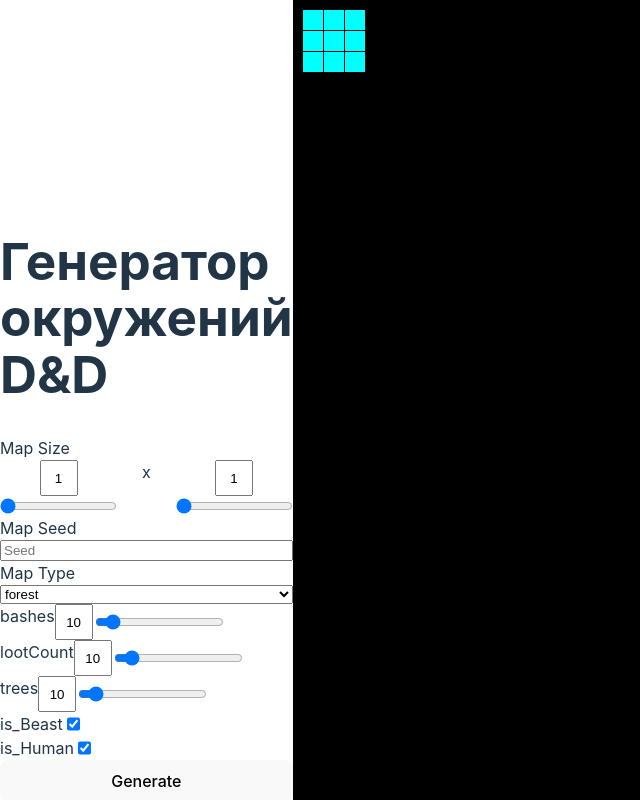
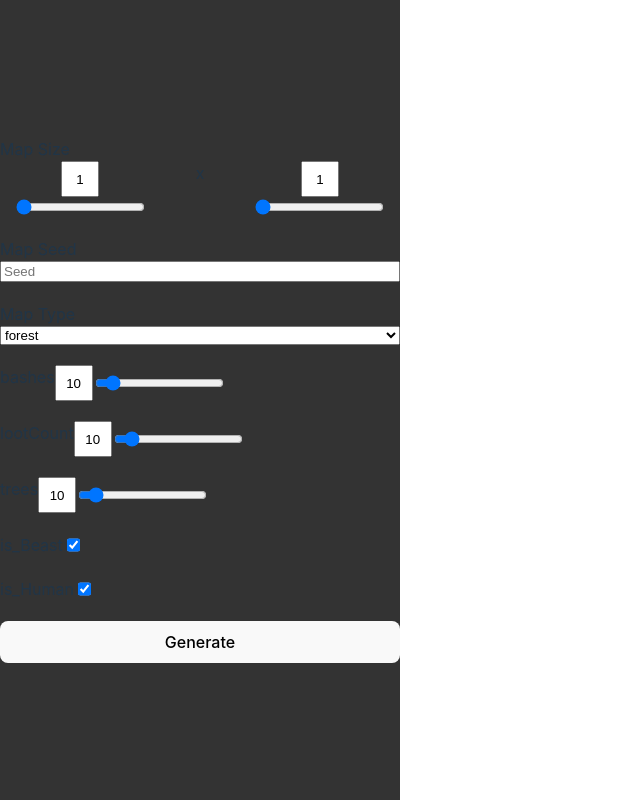
Before and after one commit to Qubis1539/DnDMapGenerator, a React (Vite) app: page / in a window 1280 px wide. Shown: the top 800 px of the page, without its empty margins (0-640 px from the left). Built offline with nearby package versions, Linux system fonts and the light colour scheme.

Commit message:
add generation script

```diff
--- a/package.json
+++ b/package.json
@@ -10,6 +10,7 @@
     "preview": "vite preview"
   },
   "dependencies": {
+    "classnames": "^2.5.1",
     "react": "^18.3.1",
     "react-dom": "^18.3.1",
     "three": "^0.169.0"
--- a/src/App.jsx
+++ b/src/App.jsx
@@ -6,6 +6,9 @@
 
 function App() {
     const [settings, setSettings] = useState({
+        UI: {
+            showControls: true,
+        },
         mapSize: {
             x: 1,
             y: 1,
@@ -63,9 +66,9 @@
     // };
     return (
         <div>
-			<h1>Генератор окружений D&D</h1>
-			<ThreeScene size={settings.mapSize} />
+            {/* <h1>Генератор окружений D&D</h1> */}
             <ControlPanel settings={settings} setSettings={setSettings} />
+            {/* <ThreeScene size={settings.mapSize} /> */}
         </div>
     );
 }
--- a/src/ThreeScene.jsx
+++ b/src/ThreeScene.jsx
@@ -12,8 +12,8 @@
         const renderer = new THREE.WebGLRenderer();
 
         // Установка размеров рендера
-		const width = 50 * 20;
-		const height = 50 * 20;
+        const width = window.innerWidth - (window.innerWidth % 20);
+        const height = window.innerHeight - (window.innerHeight % 20);
         renderer.setSize(width, height);
         document.body.appendChild(renderer.domElement);
 
@@ -34,11 +34,7 @@
                 const square2d = new THREE.PlaneGeometry(cubeSize, cubeSize);
                 const cube2d = new THREE.Mesh(square2d, material);
 
-				cube2d.position.set(
-					startPosX + i * cubeSize + i,
-					startPosY - j * cubeSize - j,
-					0
-				);
+                cube2d.position.set(startPosX + i * cubeSize + i, startPosY - j * cubeSize - j, 0);
                 sheet[i].push(cube2d);
                 scene.add(cube2d);
             }
--- a/src/assets/controlPanel.css
+++ b/src/assets/controlPanel.css
@@ -8,7 +8,44 @@
 .controlPanel {
     display: flex;
     flex-direction: column;
+    justify-content: center;
+    gap: 20px;
+    height: 100%;
+    position: relative;
 }
+
+.controlPanel__burger {
+    position: absolute;
+    left: 100%;
+}
+.arrow {
+    width: 50px;
+    height: 50px;
+    transform: scaleX(-1);
+    transition: all 0.3s ease;
+    /* background: white; */
+
+    /* height: 50px; */
+}
+
+.controlPanel__container {
+    /* position: relative; */
+    position: fixed;
+    background: #333;
+    top: 0;
+    left: -400px;
+    max-width: 400px;
+    width: 400px;
+    height: 100%;
+    transition: all 0.3s ease;
+}
+.controlPanel__container.show {
+    left: 0;
+}
+.controlPanel__container.show .controlPanel__burger .arrow {
+    transform: scaleX(1);
+}
+
 .controlPanel input[type="number"] {
     width: 30px;
     height: 30px;
@@ -44,3 +81,12 @@
     height: 30px;
     text-align: center;
 }
+
+.controlPanel__burger {
+    display: flex;
+    flex-direction: column;
+    justify-content: center;
+    align-items: center;
+    width: 50px;
+    cursor: pointer;
+}
--- a/src/components/ControlPanel.jsx
+++ b/src/components/ControlPanel.jsx
@@ -1,6 +1,7 @@
 import React, { useEffect } from "react";
 import { useState } from "react";
 import { log } from "three/webgpu";
+import cn from "classnames";
 import "../assets/controlPanel.css";
 
 const ControlPanel = ({ settings, setSettings }) => {
@@ -44,11 +45,7 @@
                     id="checkbox"
                     checked={settings.mapTypeSettings[mapType][mapTypeSetting]}
                     onChange={(e) => {
-						handleChangeSetting(
-							mapType,
-							mapTypeSetting,
-							e.target.checked
-						);
+                        handleChangeSetting(mapType, mapTypeSetting, e.target.checked);
                     }}
                 />
             </>
@@ -62,11 +59,7 @@
                     id={mapTypeSetting}
                     value={settings.mapTypeSettings[mapType][mapTypeSetting]}
                     onChange={(e) => {
-						handleChangeSetting(
-							mapType,
-							mapTypeSetting,
-							e.target.value
-						);
+                        handleChangeSetting(mapType, mapTypeSetting, e.target.value);
                     }}
                 />
                 <input
@@ -74,13 +67,7 @@
                     min="1"
                     max="100"
                     value={settings.mapTypeSettings[mapType][mapTypeSetting]}
-					onChange={(e) =>
-						handleChangeSetting(
-							mapType,
-							mapTypeSetting,
-							e.target.value
-						)
-					}
+                    onChange={(e) => handleChangeSetting(mapType, mapTypeSetting, e.target.value)}
                 />
             </>
         );
@@ -88,37 +75,54 @@
     const mapTypeControl = (e) => {
         // console.log(settings.mapTypeSettings["forest"]);
         const mapType = settings.mapType;
-		return Object.keys(settings.mapTypeSettings[mapType]).map(
-			(mapTypeSetting) => {
+        return Object.keys(settings.mapTypeSettings[mapType]).map((mapTypeSetting) => {
             return (
-					<div
-						className="controlPanel__field controlPanel__row"
-						key={mapTypeSetting}
-					>
+                <div className="controlPanel__field controlPanel__row" key={mapTypeSetting}>
                     <label>{mapTypeSetting}</label>
                     {mapTypeSetting.includes("is_")
                         ? generateCheckboxField(mapType, mapTypeSetting)
                         : generateInputField(mapType, mapTypeSetting)}
                 </div>
             );
-			}
-		);
+        });
     };
     useEffect(() => {
         // console.log(settings);
     });
+    const toggleMenu = () => {
+        setSettings({
+            ...settings,
+            UI: {
+                ...settings.UI,
+                showControls: !settings.UI.showControls,
+            },
+        });
+    };
+    const controlPanelClasses = cn("controlPanel__container", { show: settings.UI.showControls });
     return (
-		<div>
+        <div className={controlPanelClasses}>
             <div className="controlPanel">
+                <div className="controlPanel__burger" onClick={toggleMenu}>
+                    <svg
+                        fill="#fff"
+                        className="arrow"
+                        // height="800px"
+                        // width="800px"
+                        version="1.1"
+                        id="Layer_1"
+                        xmlns="http://www.w3.org/2000/svg"
+                        xmlnsXlink="http://www.w3.org/1999/xlink"
+                        viewBox="0 0 404.258 404.258"
+                        xmlSpace="preserve"
+                    >
+                        <polygon points="289.927,18 265.927,0 114.331,202.129 265.927,404.258 289.927,386.258 151.831,202.129 " />
+                    </svg>
+                </div>
                 <div className="controlPanel__field">
                     <label htmlFor="text">Map Size</label>
                     <div className="controlPanel__row mapSizeController">
                         <div className="mapSizeController__field">
-							<input
-								type="number"
-								placeholder="X Cells"
-								value={settings.mapSize.x}
-							/>
+                            <input type="number" placeholder="X Cells" value={settings.mapSize.x} />
                             <input
                                 type="range"
                                 min="1"
@@ -130,11 +134,7 @@
                         </div>
                         x
                         <div className="mapSizeController__field">
-							<input
-								type="number"
-								placeholder="Y Cells"
-								value={settings.mapSize.y}
-							/>
+                            <input type="number" placeholder="Y Cells" value={settings.mapSize.y} />
                             <input
                                 type="range"
                                 min="1"
@@ -163,11 +163,7 @@
                     >
                         {Object.keys(settings.mapTypeSettings).map((type) => {
                             return (
-								<option
-									key={type}
-									value={type}
-									defaultValue={true}
-								>
+                                <option key={type} value={type} defaultValue={true}>
                                     {type}
                                 </option>
                             );
```
Also changed, not shown: src/generator/generator.js (added, +47 -0 lines), 1 other file (tests, documents, lock files or other folders). Lines whose indentation alone changed are shown as unchanged.
